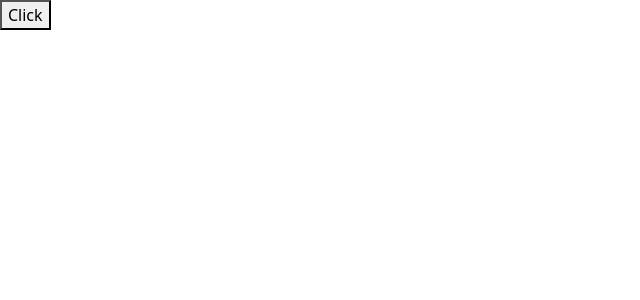
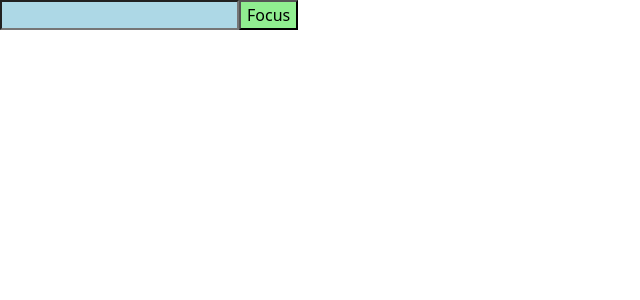
Before and after one commit to azartechnet/MERNSTACKBATCH_Raja2, a React (Create React App) app in the folder WebApp/WebApp2/reactjs/rajaapp/: page / in a window 1280 px wide. Shown: the top 300 px of the page, without its empty margins (0-640 px from the left). Built offline with nearby package versions, Linux system fonts and the light colour scheme.

Commit message:
Update index.js

```diff
--- a/WebApp/WebApp2/reactjs/rajaapp/src/index.js
+++ b/WebApp/WebApp2/reactjs/rajaapp/src/index.js
@@ -623,7 +623,7 @@ r1.render(<Timer/>)*/
 
 //React UseEffect
 
-function ClickCounter()
+/*function ClickCounter()
 {
   const [count,setCount]=useState(0)
 
@@ -643,4 +643,120 @@ function ClickCounter()
 
 
 const r1=ReactDOM.createRoot(document.getElementById('root'));
-r1.render(<ClickCounter/>);
+r1.render(<ClickCounter/>);*/
+
+//React Without UseContext
+
+/*function Component1()
+{
+  const [user,setUser]=useState("mohamed")
+  return(
+    <div>
+      <h1>Hello {user}</h1>
+      <Component2 user={user}/>
+    </div>
+  )
+}
+function Component2(props)
+{
+  return(
+    <div>
+      <h1>Hello {props.user}</h1>
+
+    </div>
+    )
+}
+const r1=ReactDOM.createRoot(document.getElementById('root'));
+r1.render(<Component1/>);*/
+
+//React useContext
+
+/*import { createContext,useContext } from "react";
+
+const UserContext=createContext()
+
+function Component1()
+{
+   const [user,setUser]=useState("mohamed");
+   return(
+    <UserContext.Provider value={user}>
+      <div>
+        <h1>Hello {user}</h1>
+        <Component2/>
+      </div>
+    </UserContext.Provider>
+    )
+}
+function Component2()
+{
+  const user=useContext(UserContext);
+  return(
+    <div>
+      <h1>Hello {user}</h1>
+      <Component3/>
+    </div>
+    )
+}
+function Component3()
+{
+  const user=useContext(UserContext);
+  return(
+    <div>
+      <h1>Hello {user}</h1>
+
+    </div>
+  )
+  }
+    const r1=ReactDOM.createRoot(document.getElementById('root'));
+    r1.render(<Component1/>);*/
+
+    //useRef
+
+    /*import { useRef } from "react";
+    function FocusInput()
+    {
+      const inputRef=useRef(null);
+      const handleClick=()=>{
+        inputRef.current.focus();
+        }
+        return(
+          <div>
+            <input type="text" ref={inputRef}/>
+            <button onClick={handleClick}>Focus</button>
+
+          </div>
+        )
+    }
+    const r1=ReactDOM.createRoot(document.getElementById('root'));
+    r1.render(<FocusInput/>);*/
+
+    //useRef another
+
+    import { useRef } from "react";
+
+function FocusInput() {
+  const inputRef = useRef(null);
+
+  const handleClick = () => {
+    inputRef.current.focus();
+  };
+
+  return (
+    <div>
+      <input
+        type="text"
+        ref={inputRef}
+        style={{ backgroundColor: "lightblue" }} // Inline style for background color
+      />
+      <button
+        onClick={handleClick}
+        style={{ backgroundColor: "lightgreen" }} // Inline style for background color
+      >
+        Focus
+      </button>
+    </div>
+  );
+}
+
+const r1 = ReactDOM.createRoot(document.getElementById("root"));
+r1.render(<FocusInput />);
```
